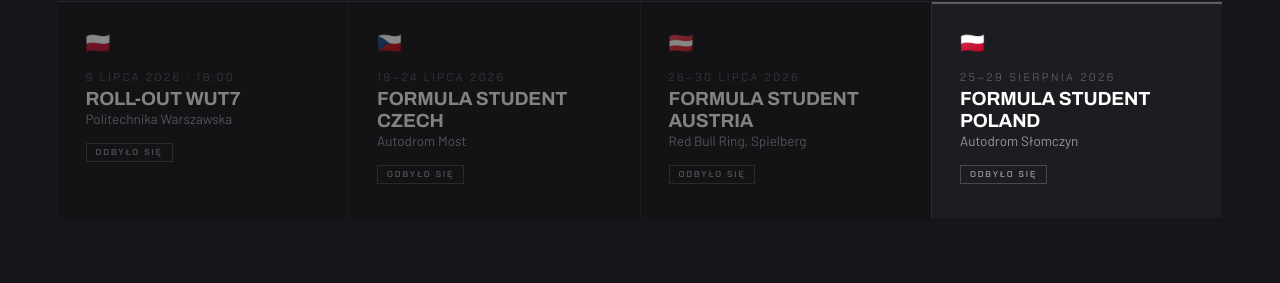
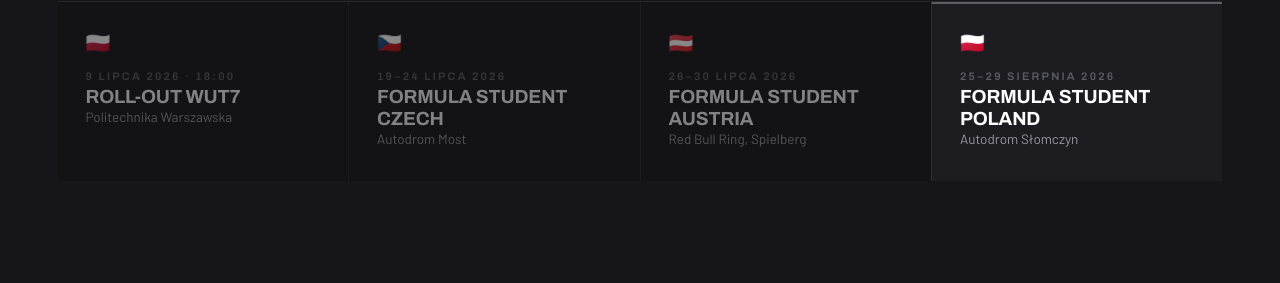
Before and after one commit to Jawski/wut, a PHP site: page / in a window 1280 px wide. Shown: the part 1420-1703 px from the top of the page. Run offline with PHP 8.4, Linux system fonts and the light colour scheme.

Commit message:
Usunieta plakietka "Odbylo sie", daty ta sama czcionka co nazwy wydarzen
- plakietka z ramka znika z kart minionych zawodow (razem z nieuzywanym
  juz kluczem tlumaczenia)
- data na karcie i wiersz z data i miejscem na duzym banerze przechodza
  z Chakra Petch na Archivo, czyli czcionke nazw wydarzen

```diff
--- a/css/home.css
+++ b/css/home.css
@@ -262,9 +262,10 @@
     margin: 0 0 10px;
 }
 .event-featured-meta {
-    font-family: var(--font-u);
+    font-family: var(--font-d);
     font-size: 12px;
-    letter-spacing: 0.18em;
+    font-weight: 500;
+    letter-spacing: 0.16em;
     text-transform: uppercase;
     color: var(--text-2);
 }
@@ -338,18 +339,6 @@
 .race-card.is-past .race-date { color: var(--text-3); }
 .race-card.is-past::before { background: var(--text-3); }
 
-.race-badge {
-    align-self: flex-start;
-    margin-top: 12px;
-    padding: 3px 9px;
-    font-family: var(--font-u);
-    font-size: 8.5px;
-    font-weight: 600;
-    letter-spacing: 0.22em;
-    text-transform: uppercase;
-    color: var(--text-2);
-    border: 1px solid rgba(255, 255, 255, 0.2);
-}
 .race-card::before {
     content: "";
     position: absolute;
@@ -374,9 +363,11 @@
     filter: saturate(0.9);
 }
 .race-date {
-    font-family: var(--font-u);
+    /* ta sama czcionka co nazwa wydarzenia, tylko lzejsza i mniejsza */
+    font-family: var(--font-d);
     font-size: 11px;
-    letter-spacing: 0.22em;
+    font-weight: 600;
+    letter-spacing: 0.2em;
     text-transform: uppercase;
     color: var(--red);
 }
--- a/js/common.js
+++ b/js/common.js
@@ -314,7 +314,6 @@ function initEventsCalendar() {
                     <div class="race-name">${e.name}</div>
                     <div class="race-loc">${e.loc}</div>
                 </div>
-                ${isPast(e) ? `<span class="race-badge">${t('home.done', 'Odbyło się')}</span>` : ''}
             </button>
         `).join('');
     }
--- a/js/i18n.js
+++ b/js/i18n.js
@@ -10,7 +10,6 @@
             'team.none': 'brak',
             'team.competitions': 'Zawody',
             'team.projects': 'Projekty',
-            'home.done': 'Odbyło się',
             'cars.power': 'Moc silnika',
             'cars.vmax': 'Prędkość maks.',
             'cars.accel': '0 – 100 km/h',
@@ -47,7 +46,6 @@
             // home calendar
             'home.calendar': 'Calendar',
             'home.upcoming': 'Upcoming <span class="text-accent">events</span>.',
-            'home.done': 'Completed',
             'cd.days': 'days',
             'cd.hours': 'hrs',
             'cd.mins': 'min',
```
